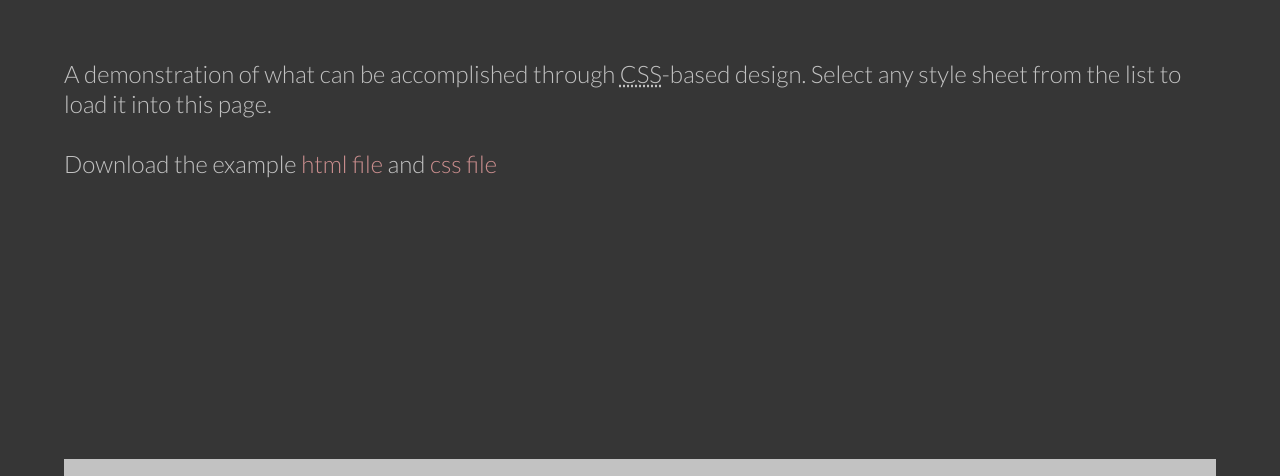
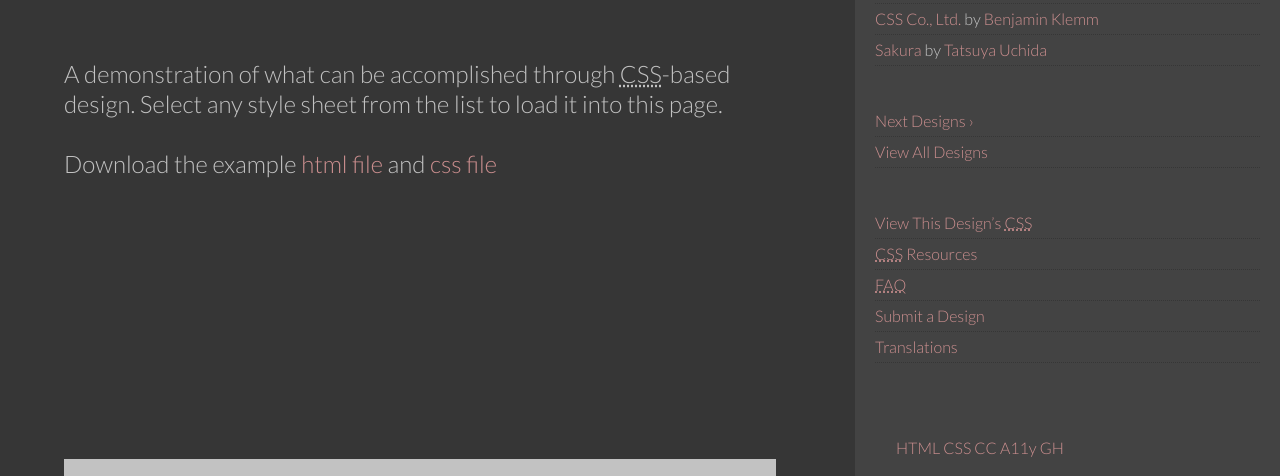
Before and after one commit to metamn/zen, a plain HTML site: page index.html in a window 1280 px wide. Shown: the part 302-778 px from the top of the page. Drawn offline with Linux system fonts and the light colour scheme.

Commit message:
Responsiveness seems to be done

```diff
--- a/assets/layout.scss
+++ b/assets/layout.scss
@@ -33,12 +33,12 @@ body {
     }
 
     footer {
-      position: relative;
-      z-index: 2;
-      width: $minor;
-      margin-left: 114%;
+      position: fixed;
+      z-index: 3;
+      width: auto;
+      left: 70%;
+      bottom: $pad;
       padding-bottom: $pad;
-      top: 36em;
 
       @include tablet-and-below {
         margin-left: 0;
--- a/assets/mixins.scss
+++ b/assets/mixins.scss
@@ -39,7 +39,7 @@ $breakpoint-big: 1400px !default;
 }
 
 @mixin landscape {
-  @media only screen and (orientation : landscape) {
+  @media only screen and (orientation : landscape) and (max-width : $breakpoint-small - 1) {
 		@content;
 	}
 }
--- a/assets/theme.scss
+++ b/assets/theme.scss
@@ -160,7 +160,7 @@ body {
           }
         }
 
-        @include small-screen {
+        @include small-screen-and-up {
           p {
             position: relative;
             z-index: 2;
```
Also changed, not shown: assets/screen.css.
